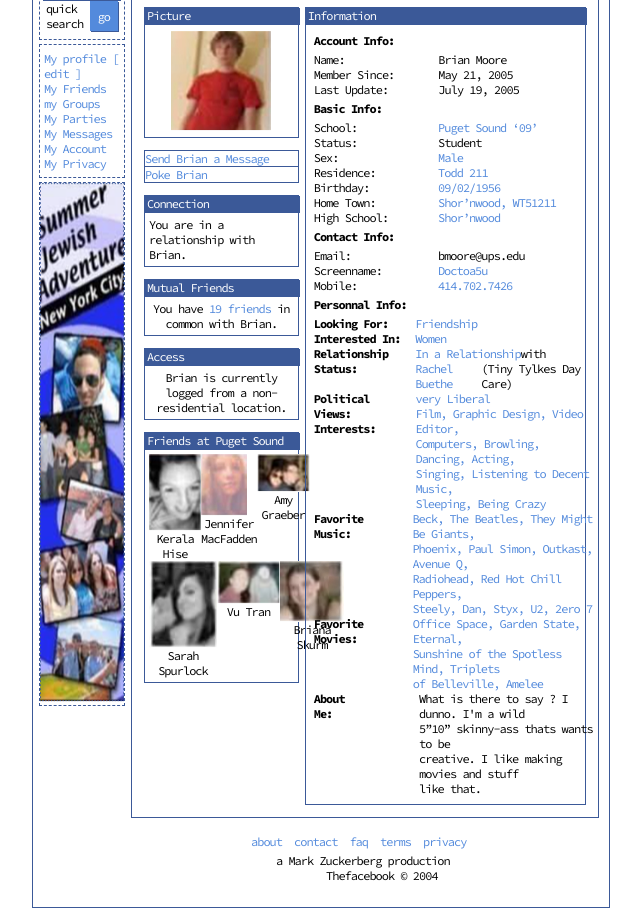
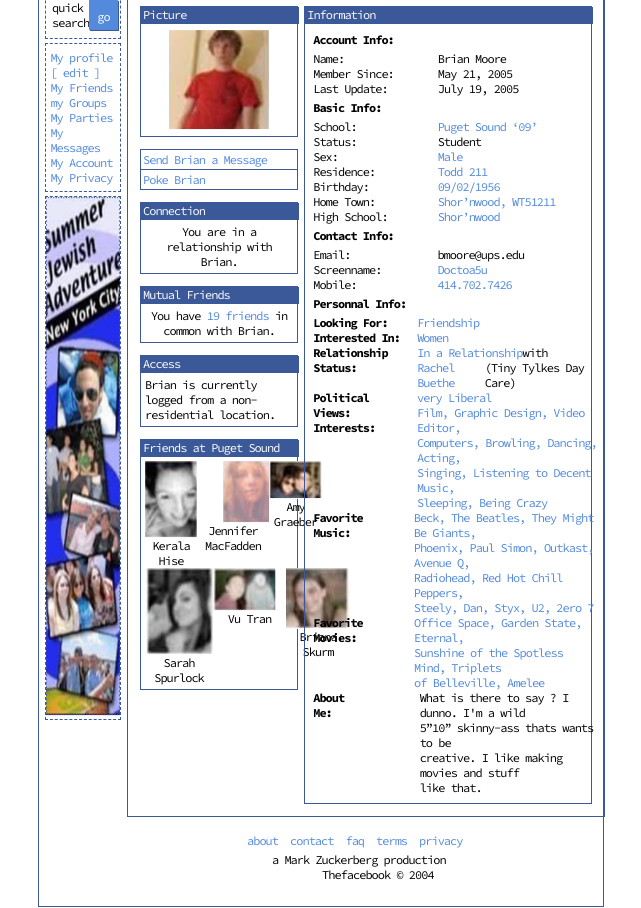
Before and after one commit to mlouis13/the-facebook-profile, a plain HTML site: page index.html in a window 1280 px wide. Shown: the whole page, without its empty margins (319-960 px from the left). Drawn offline with Linux system fonts and the light colour scheme.

Commit message:
page version finale

```diff
--- a/style.css
+++ b/style.css
@@ -16,13 +16,14 @@ body {
 }
 main {
   border: 1px solid #3b5998;
-  width: 45%;
+  width: 44%;
 
 }
 .left {
   display: flex;
   flex-direction: column;
-  width: 20%;
+  width: 2
+  22%;
   gap: 4px;
 
 }
@@ -141,12 +142,18 @@ input {
 }
 table {
   border-collapse: collapse;
+
 }
 tr {
   border: 1px solid #3b5998;
+
+}
+td{
+  padding: 2px;
 }
 .connection {
   border: 1px solid #3b5998;
+  text-align: center;
 }
 .mutualfriend {
   border: 1px solid #3b5998;
@@ -154,7 +161,7 @@ tr {
 }
 .Access {
   border: 1px solid #3b5998;
-  text-align: center;
+
 }
 .friends {
   border: 1px solid #3b5998;
@@ -179,10 +186,12 @@ tr {
 .photo2 {
   width: 52px;
   height: 77px;
+
 }
 .photo3 {
   width: 46px;
   height: 62px;
+  margin-left: 26px;
 }
 .photo4 {
   width: 53px;
@@ -195,6 +204,7 @@ tr {
 .photo6 {
   width: 63px;
   height: 43px;
+  margin-right: 10px;
 }
 .photo7 {
   width: 64px;
```
